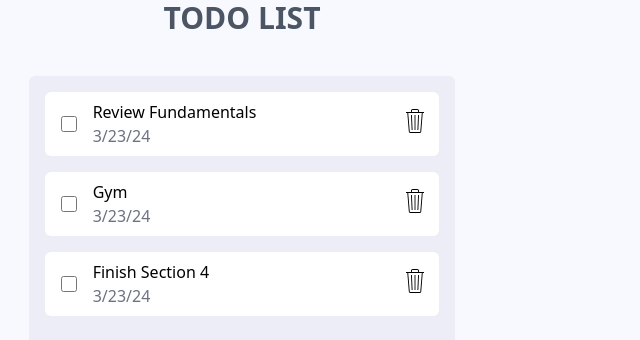
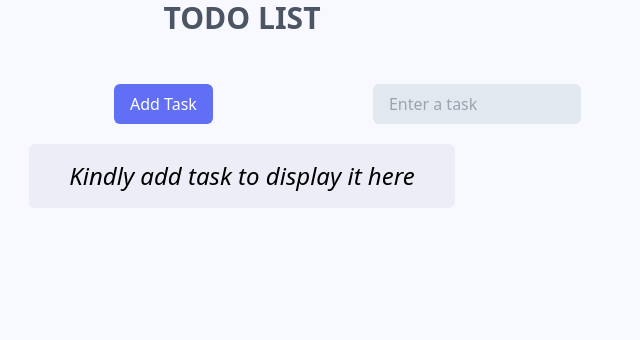
Before and after one commit to JeffDanielle/todo-list, a React (Vite) app: page / in a window 1280 px wide. Shown: the top 340 px of the page, without its empty margins (398-1038 px from the left). Built offline with nearby package versions, Linux system fonts and the light colour scheme.

Commit message:
Added feature(Adding Task)

```diff
--- a/src/App.jsx
+++ b/src/App.jsx
@@ -1,17 +1,12 @@
-import Header from './components/Header'
 import './index.css'
-import TodoList from './components/TodoList'
+import MainControl from './components/MainControl'
 
 function App() {
 
   return (
-    <div className='bg-[#F8F9FF]'>
-      <Header />
-      <div className='flex flex-col lg:mt-10 h-screen w-screen'>
-        <TodoList />
-      </div>
+    <div className='overflow-hidden'>
+      <MainControl />
     </div>
-
   )
 }
 
--- /dev/null
+++ b/src/components/Form.jsx
@@ -0,0 +1,31 @@
+import { useState } from "react";
+
+const FormAdd = ({ handleAdd }) => {
+    const date = new Date()
+    const today = date.toLocaleDateString();
+    const [task, setTask] = useState('');
+    console.log()
+    const handleSubmit = (e) => {
+        e.preventDefault();
+        if (!task) return
+
+        const newTask = {
+            id: crypto.randomUUID(),
+            task,
+            isCompleted: false,
+            dateAdded: today,
+        }
+        console.log(newTask)
+        handleAdd(newTask)
+    }
+    return (
+        <div className="relative lg:left-[41rem] top-15 px-4 py-2 rounded-md text-white">
+            <form onSubmit={handleSubmit}>
+                <button className="relative bg-[#606FF5] lg:right-[10rem] px-4 py-2 rounded-md text-white">Add Task</button>
+                <input type="text" value={task} onChange={(e) => setTask(e.target.value)} className="bg-slate-200 rounded-md w-1/6 indent-2 p-2 text-black" placeholder="Enter a task" />
+            </form>
+        </div>
+    );
+}
+
+export default FormAdd;
--- /dev/null
+++ b/src/components/MainControl.jsx
@@ -0,0 +1,30 @@
+import Header from './Header'
+import TodoList from './TodoList'
+import Form from './Form'
+import data from "../mockData/mockdata"
+import { useState } from 'react'
+
+
+const MainController = () => {
+    const [todoTask, setTodoTask] = useState([])
+    // console.log(todo)
+    const handleComplete = (id) => {
+        // console.log(id)
+        setTodoTask((items) => items.map((obj) => obj.id === id ? { ...obj, isCompleted: !obj.isCompleted } : obj))
+    }
+
+    const handleAddTask = (item) => {
+        setTodoTask((items) => [...items, item])
+    }
+    return (
+        <div className='bg-[#F8F9FF]'>
+            <Header />
+            <div className='flex flex-col lg:mt-10 h-screen w-screen'>
+                <Form handleAdd={handleAddTask} />
+                <TodoList todo={todoTask} onComplete={handleComplete} />
+            </div>
+        </div>
+    );
+}
+
+export default MainController;
--- a/src/components/Todo.jsx
+++ b/src/components/Todo.jsx
@@ -1,12 +1,12 @@
 import trash from "../assets/trash.svg"
-const Todo = ({ todoProps }) => {
+const Todo = ({ todoProps, isCompleted, onComplete }) => {
     return (
         <li className="mb-4 bg-white rounded-md p-2 flex justify-start">
             <div className="flex items-center w-full justify-between">
                 <div className="flex">
-                    <input type="checkbox" className="w-4 h-4 self-center lg:mx-2 bg-[#3f6080]" />
+                    <input type="checkbox" onChange={() => onComplete(todoProps.id)} value={todoProps.isCompleted} className="w-4 h-4 self-center lg:mx-2 bg-[#3f6080]" />
                     <div className="text-nowrap mx-2">
-                        <p className="">{todoProps.task}</p>
+                        <p className={todoProps.isCompleted ? "line-through" : ""}>{todoProps.task}</p>
                         <p className="text-gray-500">{todoProps.dateAdded}</p>
                     </div>
                 </div>
--- a/src/components/TodoList.jsx
+++ b/src/components/TodoList.jsx
@@ -1,14 +1,13 @@
-import mockData from "../mockData/mockdata"
 import Todo from "./Todo"
-const TodoList = () => {
-    const data = mockData
-    const todosList = data.map((items) =>
-        <Todo key={items.id} todoProps={items} />
+const TodoList = ({ todo, onComplete }) => {
+
+    const todosList = todo.map((items) =>
+        <Todo key={items.id} todoProps={items} onComplete={onComplete} />
     )
     return (
-        <div className="flex justify-center">
-            <ul className="bg-[#ECEDF6] w-1/3 p-4 rounded-md">
-                {todosList}
+        <div className="flex flex-col justify-center items-center">
+            <ul className="bg-[#ECEDF6] w-1/3 p-4 rounded-md mt-3">
+                {todo.length === 0 ? <p className="text-center text-2xl italic">Kindly add task to display it here</p> : todosList}
             </ul >
         </div >
     );
```
